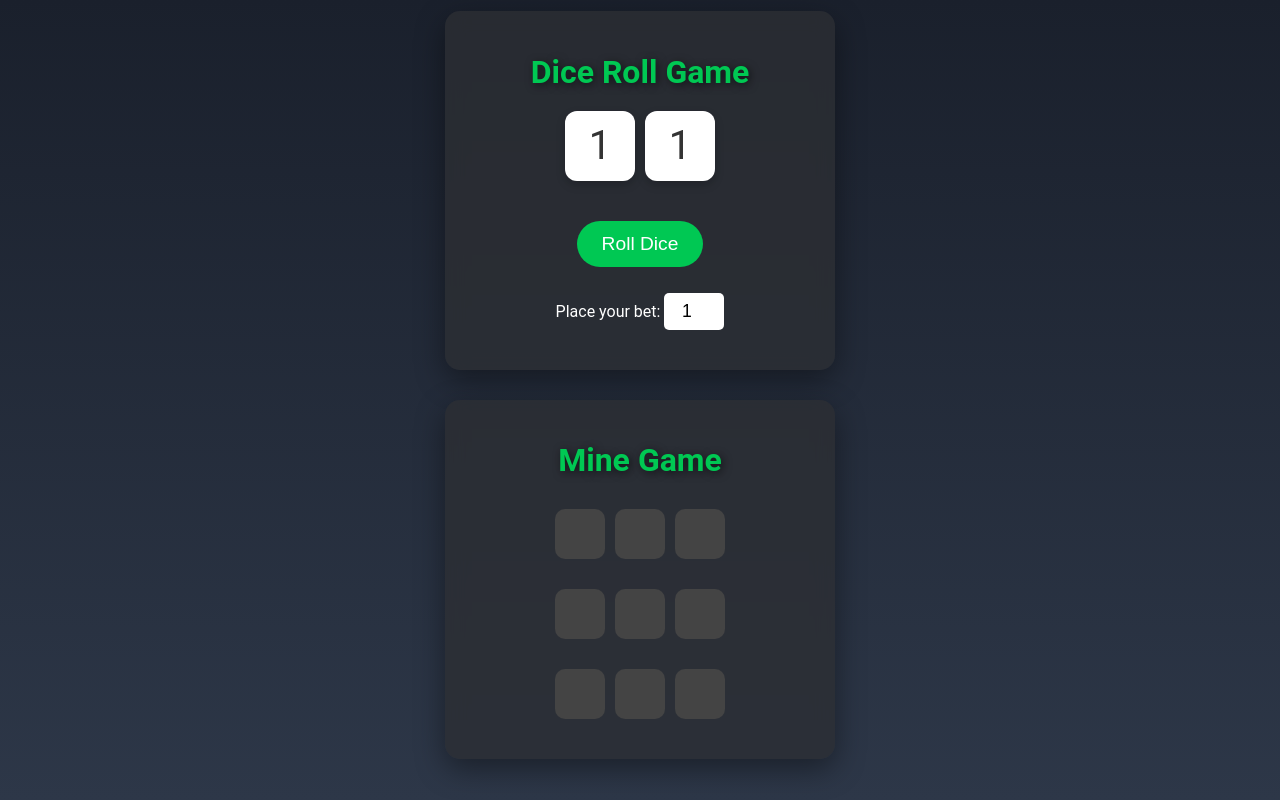
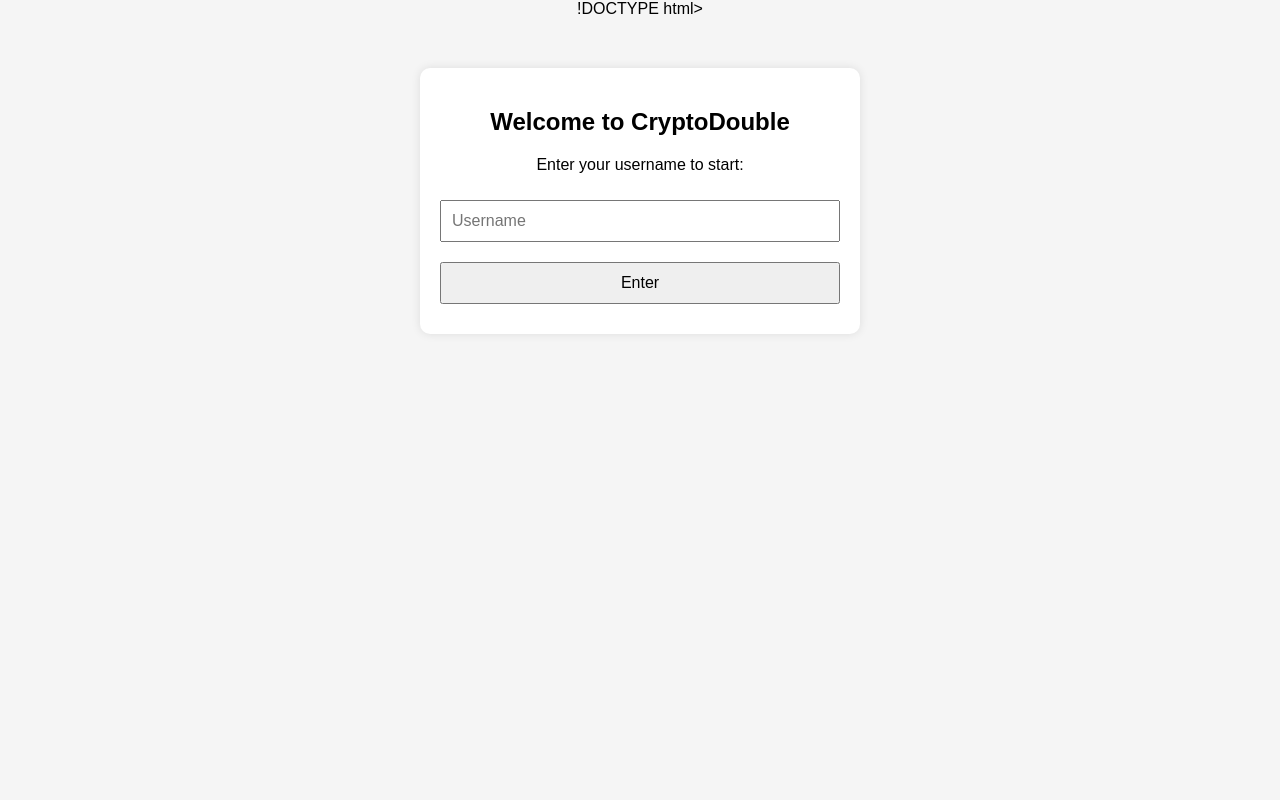
Before and after one commit to CryptoDoublle/Crypto2ouble, a plain HTML site: page index.html in a window 1280 px wide. Drawn offline with Linux system fonts and the light colour scheme.

Commit message:
Update index.html

```diff
--- a/index.html
+++ b/index.html
@@ -1,221 +1,79 @@
-
+!DOCTYPE html>
 <html lang="en">
 <head>
-    <meta charset="UTF-8">
-    <meta name="viewport" content="width=device-width, initial-scale=1.0">
-    <title>Dice Game & Mine Game</title>
+  <meta charset="UTF-8" />
+  <meta name="viewport" content="width=device-width, initial-scale=1.0" />
+  <title>CryptoDouble Dice</title>
   <style>
-        body {
-            font-family: 'Roboto', sans-serif;
-            background: linear-gradient(to bottom, #1a202c, #2d3748);
-            color: white;
-            display: flex;
-            justify-content: center;
-            align-items: center;
-            height: 100vh;
-            margin: 0;
-            text-align: center;
-            flex-direction: column;
-        }
-        .container {
-            background: rgba(44, 47, 52, 0.8);
-            padding: 20px;
-            border-radius: 15px;
-            width: 350px;
-            box-shadow: 0 10px 30px rgba(0, 0, 0, 0.4);
-            backdrop-filter: blur(10px);
-            margin-bottom: 30px;
-        }
-        h1 {
-            font-size: 2em;
-            color: #00c853;
-            margin-bottom: 20px;
-            text-shadow: 2px 2px 8px rgba(0, 0, 0, 0.6);
-        }
-        .dice-container {
-            display: flex;
-            justify-content: center;
-            gap: 10px;
-            margin-bottom: 20px;
-        }
-        .dice {
-            width: 70px;
-            height: 70px;
-            background-color: #ffffff;
-            color: #333;
-            font-size: 2.5em;
-            display: flex;
-            justify-content: center;
-            align-items: center;
-            border-radius: 12px;
-            box-shadow: 0 4px 10px rgba(0, 0, 0, 0.2);
-            transition: transform 0.3s ease;
-        }
-        .dice:hover {
-            transform: scale(1.1);
-        }
-        .btn-roll {
-            padding: 12px 25px;
-            background-color: #00c853;
-            border: none;
-            color: white;
-            font-size: 1.2em;
-            border-radius: 25px;
-            cursor: pointer;
-            margin-top: 20px;
-            transition: background-color 0.3s, transform 0.3s;
-        }
-        .btn-roll:hover {
-            background-color: #03a96b;
-            transform: scale(1.05);
-        }
-        .bet-info {
-            margin-top: 15px;
-            font-size: 1em;
-        }
-        input[type="number"] {
-            padding: 8px;
-            border-radius: 5px;
-            border: none;
-            width: 60px;
-            font-size: 1.1em;
-            text-align: center;
-            margin-top: 10px;
-        }
-        .result {
-            font-size: 1.2em;
-            color: #00c853;
-            margin-top: 20px;
-            font-weight: bold;
-        }
-        .mine-container {
-            margin-top: 30px;
-            display: flex;
-            justify-content: center;
-            gap: 10px;
-        }
-        .mine-cell {
-            width: 50px;
-            height: 50px;
-            background-color: #444;
-            border-radius: 10px;
-            color: white;
-            font-size: 1.5em;
-            display: flex;
-            justify-content: center;
-            align-items: center;
-            cursor: pointer;
-            transition: background-color 0.3s ease;
-        }
-        .mine-cell:hover {
-            background-color: #00c853;
-        }
-        .mine-cell.clicked {
-            background-color: #555;
-            pointer-events: none;
-        }
-        .mine-result {
-            margin-top: 20px;
-            font-size: 1.4em;
-            color: #ff4081;
-        }
+    body { font-family: Arial, sans-serif; background: #f5f5f5; margin: 0; padding: 0; text-align: center; }
+    .container { max-width: 400px; margin: 50px auto; background: white; padding: 20px; border-radius: 10px; box-shadow: 0 0 10px rgba(0,0,0,0.1); }
+    input, select, button { padding: 10px; margin: 10px 0; width: 100%; font-size: 16px; }
+    .hidden { display: none; }
   </style>
 </head>
 <body>
-
-<!-- Dice Game Section -->
-<div class="container">
-    <h1>Dice Roll Game</h1>
-    <div class="dice-container">
-        <div class="dice" id="dice1">1</div>
-        <div class="dice" id="dice2">1</div>
+  <div class="container" id="login">
+    <h2>Welcome to CryptoDouble</h2>
+    <p>Enter your username to start:</p>
+    <input type="text" id="username" placeholder="Username" />
+    <button onclick="enterSite()">Enter</button>
   </div>
 
-    <button class="btn-roll" onclick="rollDice()">Roll Dice</button>
+  <div class="container hidden" id="dashboard">
+    <h2>Hello, <span id="displayName"></span></h2>
+    <label for="currency">Choose your currency:</label>
+    <select id="currency" onchange="updateAddress()">
+      <option value="BTC">Bitcoin (BTC)</option>
+      <option value="DOGE">Dogecoin (DOGE)</option>
+      <option value="USDT">USDT (TRC-20)</option>
+    </select>
+    <p><strong>Deposit Address:</strong></p>
+    <p id="walletAddress">Loading...</p>
 
-    <div class="bet-info">
-        <p>Place your bet: <input type="number" id="betAmount" value="1" min="1" step="1"></p>
-    </div>
+    <p><strong>Your Balance:</strong> <span id="balance">0</span></p>
 
-    <div class="result" id="result"></div>
-</div>
-
-<!-- Mine Game Section -->
-<div class="container">
-    <h1>Mine Game</h1>
-    <div class="mine-container">
-        <div class="mine-cell" onclick="mineClick(this, 1)"></div>
-        <div class="mine-cell" onclick="mineClick(this, 2)"></div>
-        <div class="mine-cell" onclick="mineClick(this, 3)"></div>
-    </div>
-    <div class="mine-container">
-        <div class="mine-cell" onclick="mineClick(this, 4)"></div>
-        <div class="mine-cell" onclick="mineClick(this, 5)"></div>
-        <div class="mine-cell" onclick="mineClick(this, 6)"></div>
-    </div>
-    <div class="mine-container">
-        <div class="mine-cell" onclick="mineClick(this, 7)"></div>
-        <div class="mine-cell" onclick="mineClick(this, 8)"></div>
-        <div class="mine-cell" onclick="mineClick(this, 9)"></div>
-    </div>
-    <div class="mine-result" id="mineResult"></div>
+    <h3>Play Dice</h3>
+    <p>Pick a number between 1 and 100</p>
+    <input type="number" id="guess" min="1" max="100" placeholder="Your guess" />
+    <button onclick="rollDice()">Roll</button>
+    <p id="result"></p>
   </div>
 
   <script>
-    // Dice Game Logic
-    function rollDice() {
-        // Get bet amount
-        const betAmount = parseInt(document.getElementById("betAmount").value);
+    const addresses = {
+      BTC: '1A1zP1eP5QGefi2DMPTfTL5SLmv7DivfNa',
+      DOGE: 'DFundExampleAddres123456789',
+      USDT: 'TExampleTronAddress12345678'
+    };
 
-        // Generate random values for dice (between 1 and 6)
-        const dice1 = Math.floor(Math.random() * 6) + 1;
-        const dice2 = Math.floor(Math.random() * 6) + 1;
-
-        // Update the dice display
-        document.getElementById("dice1").textContent = dice1;
-        document.getElementById("dice2").textContent = dice2;
-
-        // Calculate sum of the dice rolls
-        const sum = dice1 + dice2;
-
-        // Display result
-        document.getElementById("result").textContent = `You rolled a ${sum}! Bet amount: $${betAmount}`;
+    function enterSite() {
+      const username = document.getElementById('username').value;
+      if (username.trim()) {
+        document.getElementById('displayName').textContent = username;
+        document.getElementById('login').classList.add('hidden');
+        document.getElementById('dashboard').classList.remove('hidden');
+        updateAddress();
+      }
     }
 
-    // Mine Game Logic
-    let mineCells = [false, false, false, false, false, false, false, false, false]; // false means no mine, true means mine
-    let mineResultDisplayed = false;
-
-    function resetMineGame() {
-        mineCells = [false, false, false, false, false, false, false, false, false];
-        document.querySelectorAll('.mine-cell').forEach(cell => {
-            cell.classList.remove('clicked');
-            cell.style.backgroundColor = '#444';
-        });
-        mineResultDisplayed = false;
-        document.getElementById("mineResult").textContent = '';
+    function updateAddress() {
+      const currency = document.getElementById('currency').value;
+      document.getElementById('walletAddress').textContent = addresses[currency];
     }
 
-    function mineClick(cell, index) {
-        if (mineResultDisplayed) return;
+    function rollDice() {
+      const guess = parseInt(document.getElementById('guess').value);
+      const roll = Math.floor(Math.random() * 100) + 1;
+      let result = '';
 
-        // Randomly place a mine
-        if (Math.random() < 0.3 && !mineCells[index - 1]) {
-            mineCells[index - 1] = true;
-            cell.style.backgroundColor = 'red';
-            document.getElementById("mineResult").textContent = 'Game Over! You hit a mine!';
-            mineResultDisplayed = true;
+      if (isNaN(guess) || guess < 1 || guess > 100) {
+        result = 'Please enter a valid number between 1 and 100.';
       } else {
-            cell.classList.add('clicked');
-            cell.style.backgroundColor = '#555';
+        result = `Dice rolled: ${roll}. You ` + (roll === guess ? 'WIN!' : 'lose.');
       }
 
-        // Check if all cells are cleared without hitting a mine
-        if (mineCells.every((cell) => cell === true || cell.classList.contains('clicked'))) {
-            document.getElementById("mineResult").textContent = 'You Win! No mines hit!';
-            mineResultDisplayed = true;
-        }
+      document.getElementById('result').textContent = result;
     }
   </script>
-
 </body>
+</html>
```
Lines whose indentation alone changed are shown as unchanged.
